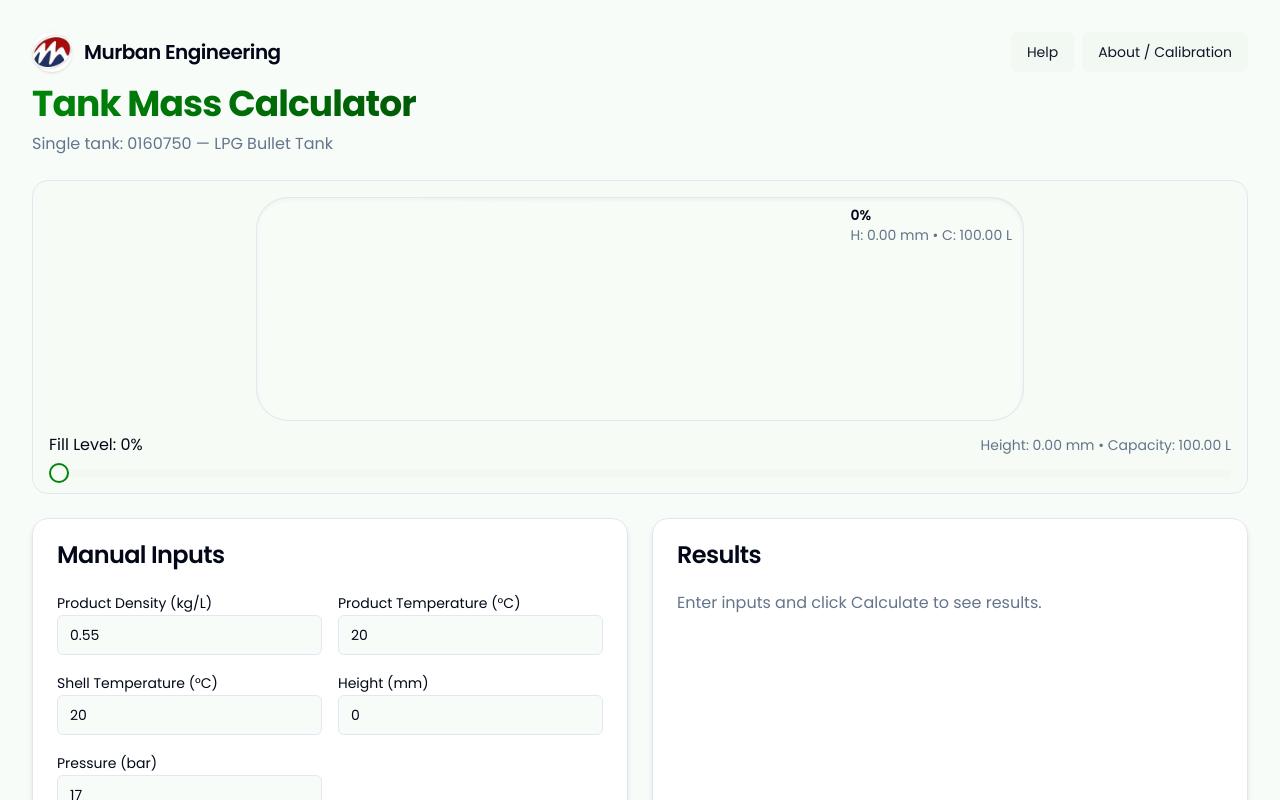
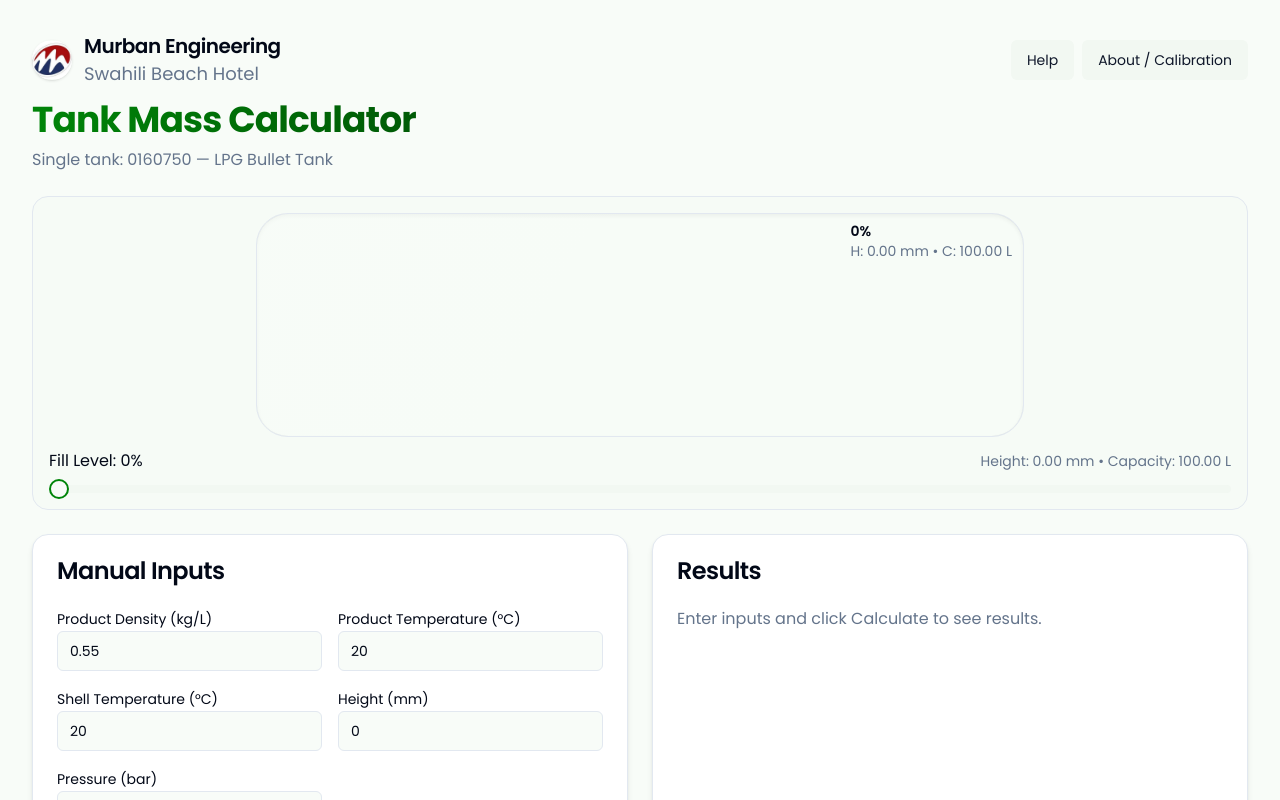
Before and after one commit to barakaandabwa-dotcom/RUBIS-TANK-CALC, a React (Vite) app: page / in a window 1280 px wide. Shown: the top 800 px of the page. Built offline with nearby package versions, Linux system fonts and the light colour scheme.

Commit message:
Update Calculator.tsx

```diff
--- a/src/components/Calculator.tsx
+++ b/src/components/Calculator.tsx
@@ -81,7 +81,11 @@ export default function Calculator() {
             className="h-10 w-10 rounded-full object-contain shadow"
             loading="eager"
           />
-          <span className="text-lg md:text-xl font-semibold tracking-tight">Murban Engineering</span>
+          <div>
+            <span className="text-lg md:text-xl font-semibold tracking-tight">Murban Engineering</span>
+            <br />
+            <span className="text-base md:text-lg font-medium text-muted-foreground">Swahili Beach Hotel</span>
+          </div>
         </div>
         <div className="flex gap-2">
           <Button variant="secondary" onClick={() => setOpenHelp(true)}>Help</Button>
```
